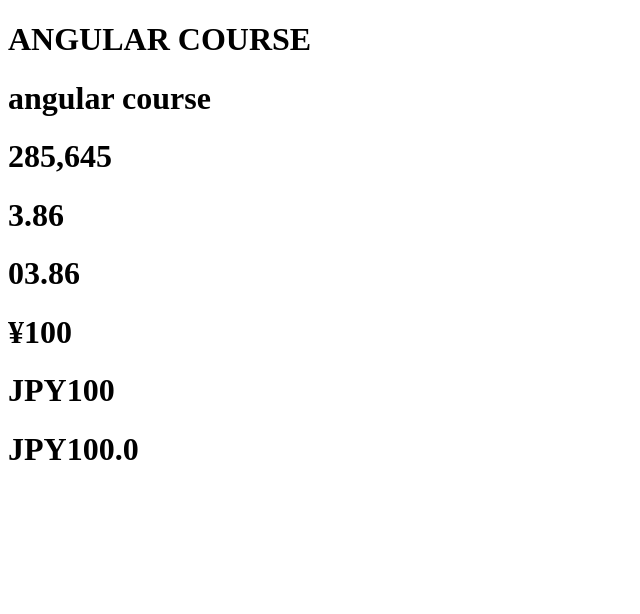
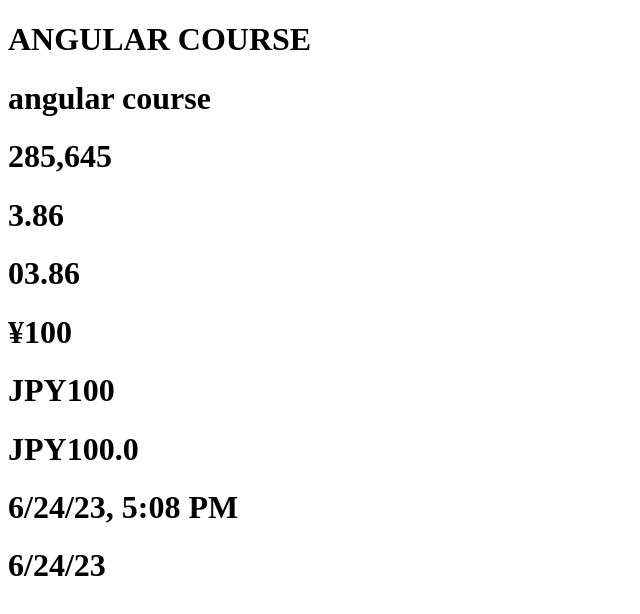
Before and after one commit to pramotepon/angular_learning, an Angular app: page / in a window 1280 px wide. Shown: the top 614 px of the page, without its empty margins (0-640 px from the left). Built offline with nearby package versions, Linux system fonts and the light colour scheme.

Commit message:
Pipe: date

```diff
--- a/src/app/app.component.html
+++ b/src/app/app.component.html
@@ -12,3 +12,6 @@
 <h1>{{ price | currency : "JPY" }}</h1>
 <h1>{{ price | currency : "JPY" : false }}</h1>
 <h1>{{ price | currency : "JPY" : false : '2.1-1' }}</h1>
+<!-- Date Pipe https://angular.io/api/common/DatePipe -->
+<h1>{{ today | date: 'short' }}</h1>
+<h1>{{ today | date: 'shortDate' }}</h1>
--- a/src/app/app.component.ts
+++ b/src/app/app.component.ts
@@ -10,6 +10,7 @@
   count: number = 285645;
   dcValue: number = 3.85674;
   price: number = 99.99;
+  today: Date = new Date();
   constructor(){
 
   }
```
Also changed, not shown: 1 other file (tests, documents, lock files or other folders).
